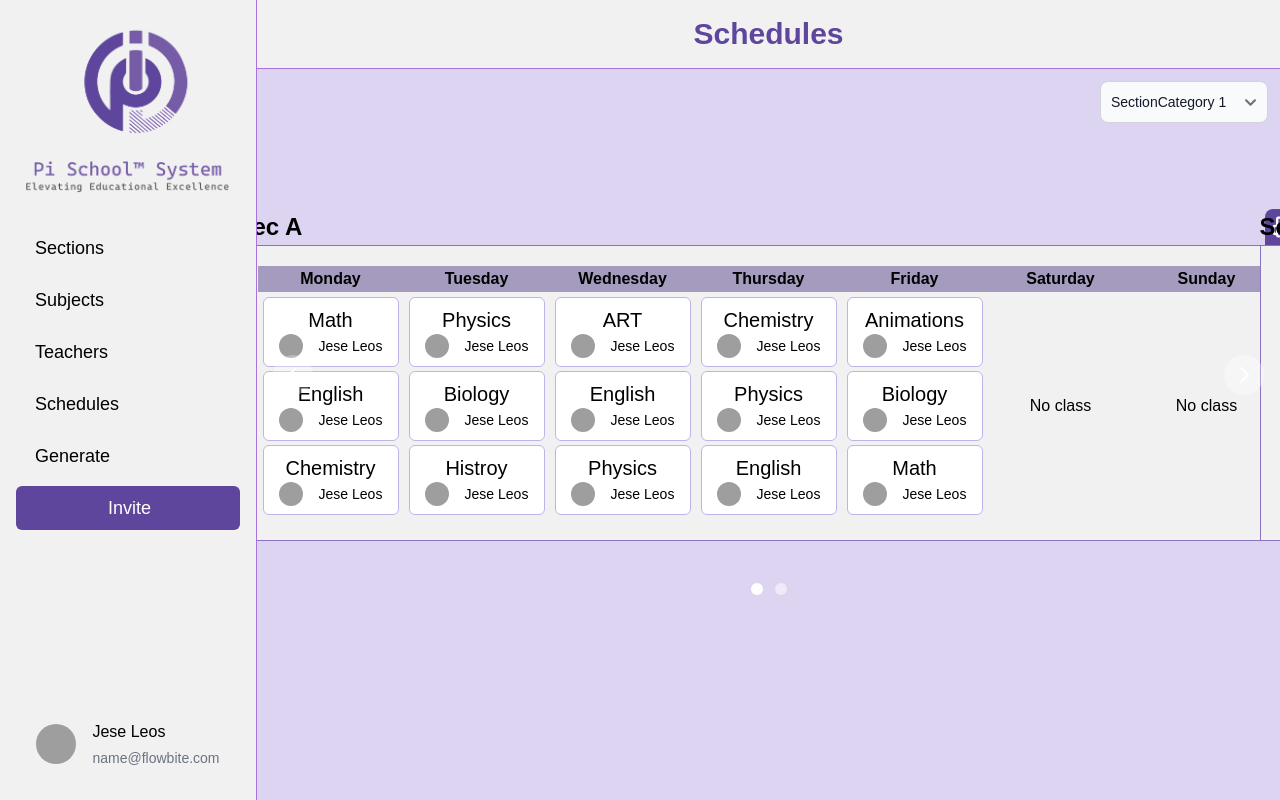
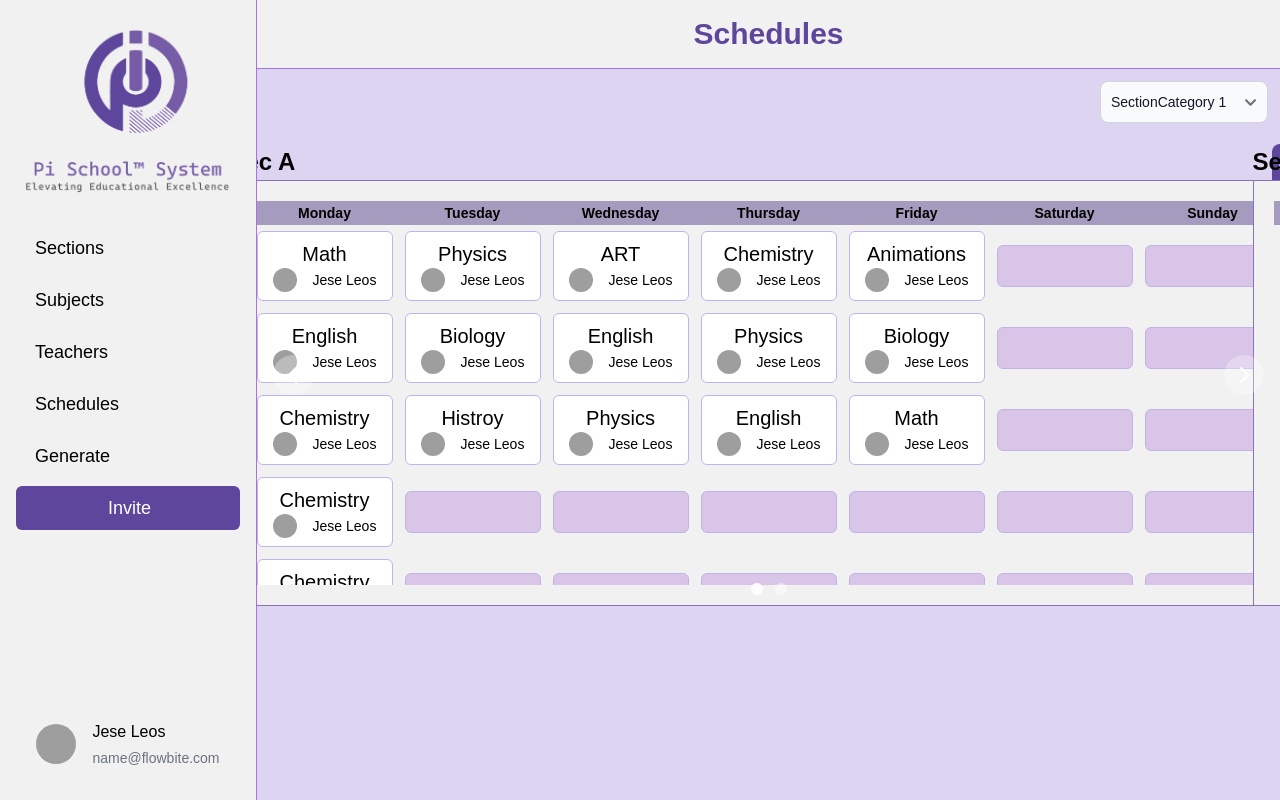
Before and after one commit to BiniyamTafesselemu/pi_schooltimetable_generator, a React (Vite) app in the folder Frontend/Pi_Schooltimetable_Generator/: page /Schedules in a window 1280 px wide. Built offline with nearby package versions, Linux system fonts and the light colour scheme; grey boxes are pictures that could not be loaded.

Commit message:
more responsive schedule page

```diff
--- a/Frontend/Pi_Schooltimetable_Generator/src/assets/ScheduleData.json
+++ b/Frontend/Pi_Schooltimetable_Generator/src/assets/ScheduleData.json
@@ -16,6 +16,21 @@
                                 "timeStampId":2,
                                 "subject": "English",
                                 "startTime":"7:00 AM"
+                            },
+                            {
+                                "timeStampId":3,
+                                "subject": "Chemistry",
+                                "startTime":"8:00 PM"
+                            },
+                            {
+                                "timeStampId":3,
+                                "subject": "Chemistry",
+                                "startTime":"8:00 PM"
+                            },
+                            {
+                                "timeStampId":3,
+                                "subject": "Chemistry",
+                                "startTime":"8:00 PM"
                             },
                             {
                                 "timeStampId":3,
--- a/Frontend/Pi_Schooltimetable_Generator/src/components/HeadBan.jsx
+++ b/Frontend/Pi_Schooltimetable_Generator/src/components/HeadBan.jsx
@@ -19,7 +19,6 @@ export default function HeadBan({title}) {
      handleResize);
         };
       }, []);
-
 
     return (
     <header className="bg-[#f1f1f1] border-b-[0.1rem] border-solid border-[rgb(167,115,222)] p-4 flex flex-row items-center justify-center">
--- /dev/null
+++ b/Frontend/Pi_Schooltimetable_Generator/src/components/Timetable.jsx
@@ -0,0 +1,90 @@
+import React from "react";
+import Data from '../assets/ScheduleData.json'
+import { Avatar } from "flowbite-react";
+import { useState, useEffect } from 'react';
+
+function Box({ subject }) {
+  const [screenSize, setScreenSize] = useState(window.innerWidth);
+  useEffect(() => {
+    const handleResize = () => {
+      setScreenSize(window.innerWidth);
+    };
+
+    window.addEventListener('resize', handleResize);
+
+    return () => {
+      window.removeEventListener('resize',
+ handleResize);
+    };
+  }, []);
+  return (
+        <>
+          {screenSize <= 1024    && (
+            <div className='bg-[#FFFFFF] w-full text-center flex flex-col items-center justify-center p-1 text-sm lg:text-xl rounded-md border-[#C1B2E9] border-[0.1rem] m-[0.1rem]'>
+              <span className="truncate w-10 lg:w-fit">{subject}</span>
+                <div className="font-medium dark:text-white text-left">
+                    <div className='text-[0.55rem] lg:text-sm'>Jese Leos</div>
+                </div>
+            </div>)
+          }
+          {screenSize > 1024    && (
+            <div className='bg-[#FFFFFF] text-center flex flex-col items-center justify-center p-2 text-sm md:text-xl rounded-md border-[#C1B2E9] border-[0.1rem] m-1'>
+              {subject}
+              <Avatar alt="User" size="xs" img="https://flowbite.com/docs/images/people/profile-picture-3.jpg" rounded>
+                  <div className="space-y-1 font-medium dark:text-white text-left">
+                      <div className='text-xs md:text-sm'>Jese Leos</div>
+                  </div>
+              </Avatar>
+            </div>)
+          }
+        </>
+  );
+}
+
+function Timetable({timetable}){
+
+  // Get the days of the week
+  const daysOfWeek = ['Monday', 'Tuesday', 'Wednesday', 'Thursday', 'Friday', 'Saturday', 'Sunday'];
+
+  // Determine the maximum number of slots in any day
+  const maxSlots = Math.max(...daysOfWeek.map(day => timetable[day] ? timetable[day].length : 0));
+  console.log(maxSlots);
+  return (
+    <div className="h-96 overflow-y-auto">
+    {
+      (maxSlots > 0)?(
+    <table cellPadding="2">
+      <thead>
+        <tr className='bg-[#A59BBE]'>
+          {daysOfWeek.map(day => (
+            <th key={day}><div className='w-[3rem] truncate xl:w-[9rem] text-sm xl:text-md text-center'>{day}</div></th>
+          ))}
+        </tr>
+      </thead>
+      <tbody>
+
+        {Array.from({ length: maxSlots }).map((_, rowIndex) => (
+          <tr key={rowIndex}>
+            {daysOfWeek.map(day => (
+              <td key={day}>
+
+                {timetable[day] && timetable[day][rowIndex] ? (
+                  <div>
+                    <Box subject={timetable[day][rowIndex].subject}/>
+                  </div>
+                ) : (
+                  <div className="bg-[#d8c5e8] p-5 rounded-md border-[#C1B2E9] border-[0.1rem] m-1"></div> // If no class is available, display empty
+                )}
+              </td>
+            ))}
+          </tr>
+        ))}
+      </tbody>
+    </table>):
+    (<div>No classes scheduled for this week.</div>)
+    }
+    </div>
+  );
+};
+
+export default Timetable;
--- a/Frontend/Pi_Schooltimetable_Generator/src/pages/Schedules.jsx
+++ b/Frontend/Pi_Schooltimetable_Generator/src/pages/Schedules.jsx
@@ -1,58 +1,36 @@
-import React, { useState } from 'react';
+import React, { useState, useEffect  } from 'react';
 import Data from '../assets/ScheduleData.json';
 import { Avatar, Carousel, Select} from "flowbite-react";
 import HeadBan from '../components/HeadBan'
-
-function TimetableRow({ date, datePlan }) {
-  return (
-    <div>
-      <h3 className='flex justify-center'>{date}</h3>
-      {datePlan && (
-        <ul>
-          {datePlan.map((x, index) => (
-            <li key={index} className='bg-[#FFFFFF] text-center flex flex-col items-center justify-center p-2 text-xl rounded-md border-[#C1B2E9] border-[0.1rem] m-1'>
-              {x?.subject}
-              <Avatar alt="User" size="xs" img="https://flowbite.com/docs/images/people/profile-picture-3.jpg" rounded>
-                  <div className="space-y-1 font-medium dark:text-white text-left">
-                      <div className='text-sm'>Jese Leos</div>
-                  </div>
-              </Avatar>
-            </li>
-          ))}
-        </ul>
-      )}
-    </div>
-  );
-}
-function Box({ subject }) {
-  return (
-            <div className='bg-[#FFFFFF] text-center flex flex-col items-center justify-center p-2 text-xl rounded-md border-[#C1B2E9] border-[0.1rem] m-1'>
-              {subject}
-              <Avatar alt="User" size="xs" img="https://flowbite.com/docs/images/people/profile-picture-3.jpg" rounded>
-                  <div className="space-y-1 font-medium dark:text-white text-left">
-                      <div className='text-sm'>Jese Leos</div>
-                  </div>
-              </Avatar>
-            </div>
-  );
-}
-
+import Timetable from '../components/Timetable';
 
 export default function Schedules() {
   const jsonData = Data;
   const timetables = jsonData.timetables;
-  // Days of the week to display as rows
-  const daysOfWeek = ['Monday', 'Tuesday', 'Wednesday', 'Thursday', 'Friday', 'Saturday', 'Sunday'];
+  const [screenSize, setScreenSize] = useState(window.innerWidth);
   const [SectionCategory, setSectionCategory] = useState(0);
   const handleInput = (event)=>{
     setSectionCategory(prev => event.target.value);
     console.log(SectionCategory);
   }
+
+  useEffect(() => {
+    const handleResize = () => {
+      setScreenSize(window.innerWidth);
+    };
+
+    window.addEventListener('resize', handleResize);
+
+    return () => {
+      window.removeEventListener('resize',
+  handleResize);
+      };
+  }, []);
+
   return (
     <div>
     <HeadBan title={"Schedules"}/>
-    <div>
-      <div className='flex flex-row items-center justify-end m-3'>
+    <div className='flex flex-row items-center justify-end m-3'>
       <Select onChange={handleInput}>
         {
           timetables.map((option,index)=>(
@@ -61,9 +39,9 @@ export default function Schedules() {
         }
       </Select>
       </div>
-      <div className='h-[30rem] flex flex-col justify-start overflow-y-auto
-      '>
-      <div className="h-full overflow-x-auto">
+    <div className='block'>
+
+      <div className='h-[30rem]'>
         <Carousel slide={false}>
       {
         timetables[SectionCategory].Sections.map((section, index) => (
@@ -77,33 +55,7 @@ export default function Schedules() {
               </button>
             </div>
             <div className='p-5 bg-[#F1F1F1] border-[0.1rem] border-[#8973C1] items-start justify-start h-fit'>
-            <table>
-              <thead>
-                <tr className='bg-[#A59BBE]'>
-                  {daysOfWeek.map((day) => (
-                    <th key={day}><div className='w-[9rem] text-center'>{day}</div></th>
-                  ))}
-                </tr>
-              </thead>
-              <tbody>
-                <tr>
-                  {daysOfWeek.map((day) => (
-                    <td key={`${section.Name}-${day}`}>
-                      {/* Safely check if timetable[day] exists */}
-                      {section.timetable[day] && section.timetable[day].length > 0 ? (
-                        section.timetable[day].map((slot, i) => (
-                          <div key={i}>
-                            <Box subject={slot.subject}/>
-                          </div>
-                        ))
-                      ) : (
-                        <div className='text-center'>No class</div>
-                      )}
-                    </td>
-                  ))}
-                </tr>
-              </tbody>
-            </table>
+              <Timetable timetable={section.timetable}/>
             </div>
           </div>
         )
@@ -111,7 +63,6 @@ export default function Schedules() {
       }
       </Carousel>
       </div>
-      </div>
     </div>
     </div>
   );
```
